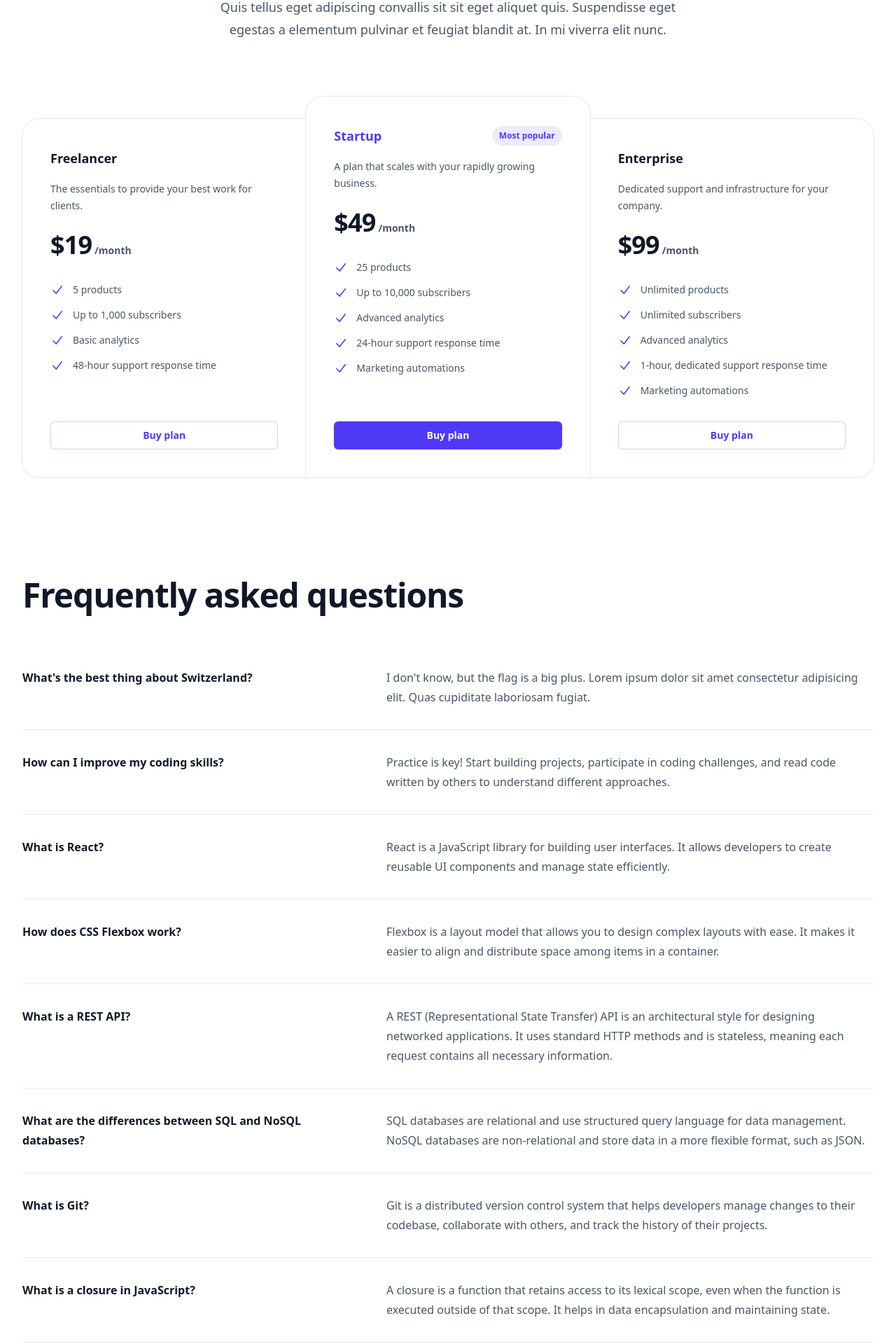
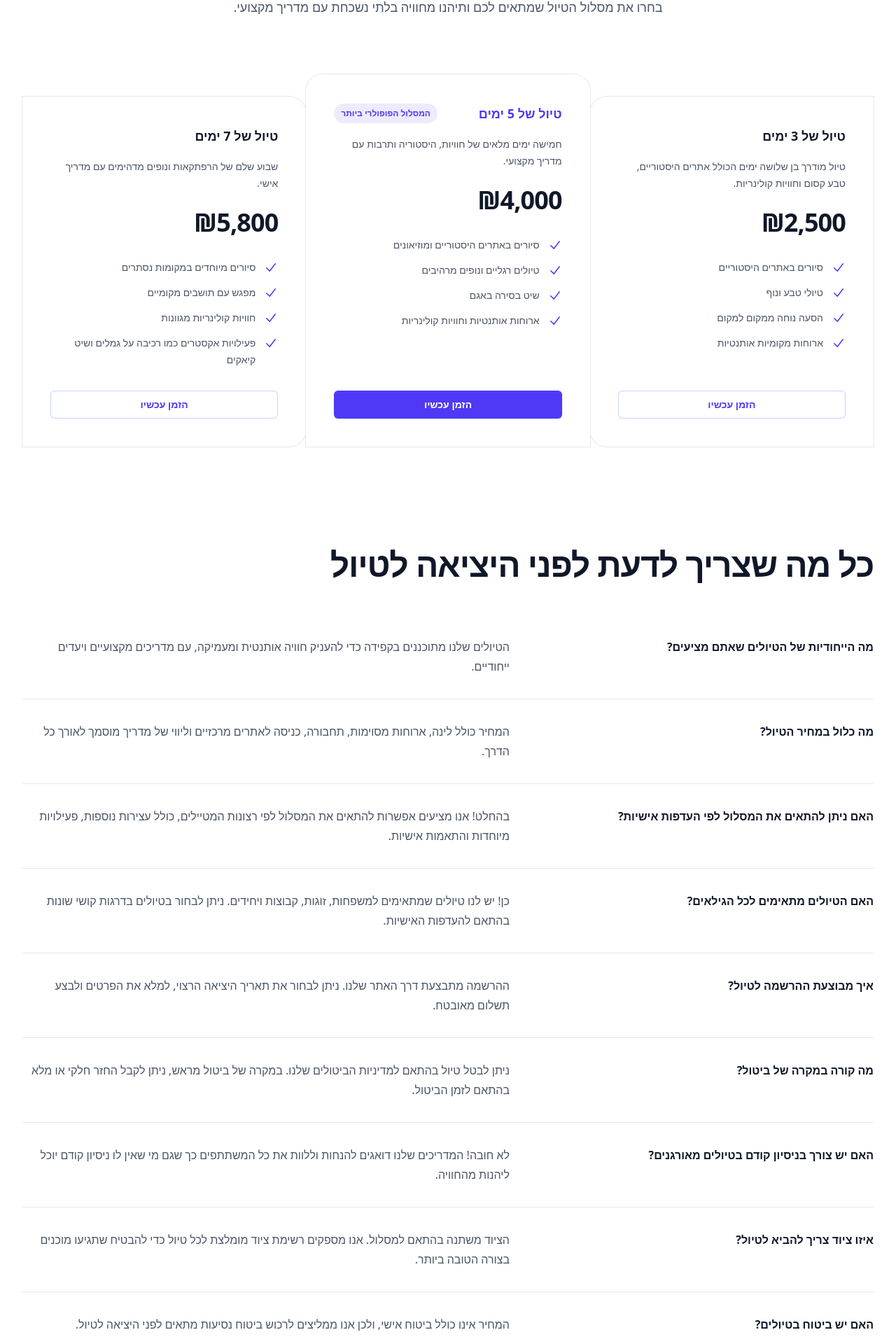
Before and after one commit to tomerkrivzki19/yosefTourGuideProject, a React (Vite) app in the folder client/: page / in a window 1280 px wide. Shown: the part 2480-4400 px from the top of the page at 70% size. Built offline with nearby package versions, Linux system fonts and the light colour scheme.

Commit message:
traslated the faq + pricing for the page

```diff
--- a/client/src/components/MainPage.jsx
+++ b/client/src/components/MainPage.jsx
@@ -95,57 +95,57 @@ const tiers = [
 const faqs = [
   {
     id: 1,
-    question: "What's the best thing about Switzerland?",
+    question: "מה הייחודיות של הטיולים שאתם מציעים?",
     answer:
-      "I don't know, but the flag is a big plus. Lorem ipsum dolor sit amet consectetur adipisicing elit. Quas cupiditate laboriosam fugiat.",
+      "הטיולים שלנו מתוכננים בקפידה כדי להעניק חוויה אותנטית ומעמיקה, עם מדריכים מקצועיים ויעדים ייחודיים.",
   },
   {
     id: 2,
-    question: "How can I improve my coding skills?",
+    question: "מה כלול במחיר הטיול?",
     answer:
-      "Practice is key! Start building projects, participate in coding challenges, and read code written by others to understand different approaches.",
+      "המחיר כולל לינה, ארוחות מסוימות, תחבורה, כניסה לאתרים מרכזיים וליווי של מדריך מוסמך לאורך כל הדרך.",
   },
   {
     id: 3,
-    question: "What is React?",
+    question: "האם ניתן להתאים את המסלול לפי העדפות אישיות?",
     answer:
-      "React is a JavaScript library for building user interfaces. It allows developers to create reusable UI components and manage state efficiently.",
+      "בהחלט! אנו מציעים אפשרות להתאים את המסלול לפי רצונות המטיילים, כולל עצירות נוספות, פעילויות מיוחדות והתאמות אישיות.",
   },
   {
     id: 4,
-    question: "How does CSS Flexbox work?",
+    question: "האם הטיולים מתאימים לכל הגילאים?",
     answer:
-      "Flexbox is a layout model that allows you to design complex layouts with ease. It makes it easier to align and distribute space among items in a container.",
+      "כן! יש לנו טיולים שמתאימים למשפחות, זוגות, קבוצות ויחידים. ניתן לבחור בטיולים בדרגות קושי שונות בהתאם להעדפות האישיות.",
   },
   {
     id: 5,
-    question: "What is a REST API?",
+    question: "איך מבוצעת ההרשמה לטיול?",
     answer:
-      "A REST (Representational State Transfer) API is an architectural style for designing networked applications. It uses standard HTTP methods and is stateless, meaning each request contains all necessary information.",
+      "ההרשמה מתבצעת דרך האתר שלנו. ניתן לבחור את תאריך היציאה הרצוי, למלא את הפרטים ולבצע תשלום מאובטח.",
   },
   {
     id: 6,
-    question: "What are the differences between SQL and NoSQL databases?",
+    question: "מה קורה במקרה של ביטול?",
     answer:
-      "SQL databases are relational and use structured query language for data management. NoSQL databases are non-relational and store data in a more flexible format, such as JSON.",
+      "ניתן לבטל טיול בהתאם למדיניות הביטולים שלנו. במקרה של ביטול מראש, ניתן לקבל החזר חלקי או מלא בהתאם לזמן הביטול.",
   },
   {
     id: 7,
-    question: "What is Git?",
+    question: "האם יש צורך בניסיון קודם בטיולים מאורגנים?",
     answer:
-      "Git is a distributed version control system that helps developers manage changes to their codebase, collaborate with others, and track the history of their projects.",
+      "לא חובה! המדריכים שלנו דואגים להנחות וללוות את כל המשתתפים כך שגם מי שאין לו ניסיון קודם יוכל ליהנות מהחוויה.",
   },
   {
     id: 8,
-    question: "What is a closure in JavaScript?",
+    question: "איזו ציוד צריך להביא לטיול?",
     answer:
-      "A closure is a function that retains access to its lexical scope, even when the function is executed outside of that scope. It helps in data encapsulation and maintaining state.",
+      "הציוד משתנה בהתאם למסלול. אנו מספקים רשימת ציוד מומלצת לכל טיול כדי להבטיח שתגיעו מוכנים בצורה הטובה ביותר.",
   },
   {
     id: 9,
-    question: "How do I optimize my website for performance?",
+    question: "האם יש ביטוח בטיולים?",
     answer:
-      "Optimizing for performance includes techniques such as minimizing HTTP requests, using lazy loading, compressing images, and implementing caching strategies to speed up load times.",
+      "המחיר אינו כולל ביטוח אישי, ולכן אנו ממליצים לרכוש ביטוח נסיעות מתאים לפני היציאה לטיול.",
   },
 ];
 
@@ -606,7 +606,7 @@ function MainPage() {
         </div> */}
 
         {/* Pricing section */}
-        <div className="py-24 sm:pt-48" id="pricing">
+        {/* <div className="py-24 sm:pt-48" id="pricing" dir="rtl">
           <div className="mx-auto max-w-7xl px-6 lg:px-8">
             <div className="mx-auto max-w-2xl lg:text-center">
               <h2 className="text-base/7 font-semibold text-indigo-600">
@@ -693,12 +693,143 @@ function MainPage() {
               ))}
             </div>
           </div>
+        </div> */}
+        <div className="py-24 sm:pt-48" id="pricing" dir="rtl">
+          <div className="mx-auto max-w-7xl px-6 lg:px-8">
+            <div className="mx-auto max-w-2xl lg:text-center">
+              <h2 className="text-base/7 font-semibold text-indigo-600">
+                מחירים
+              </h2>
+              <p className="mt-2 text-pretty text-4xl font-semibold tracking-tight text-gray-900 sm:text-5xl lg:text-balance">
+                מסלולי טיול מותאמים אישית
+              </p>
+              <p className="mt-6 text-pretty text-lg/8 text-gray-600">
+                בחרו את מסלול הטיול שמתאים לכם ותיהנו מחוויה בלתי נשכחת עם מדריך
+                מקצועי.
+              </p>
+            </div>
+            <div className="isolate mx-auto mt-16 grid max-w-md grid-cols-1 gap-y-8 sm:mt-20 lg:mx-0 lg:max-w-none lg:grid-cols-3">
+              {[
+                {
+                  id: "trip-3-days",
+                  name: "טיול של 3 ימים",
+                  description:
+                    "טיול מודרך בן שלושה ימים הכולל אתרים היסטוריים, טבע קסום וחוויות קולינריות.",
+                  price: "₪2,500",
+                  features: [
+                    "סיורים באתרים היסטוריים",
+                    "טיולי טבע ונוף",
+                    "הסעה נוחה ממקום למקום",
+                    "ארוחות מקומיות אותנטיות",
+                  ],
+                },
+                {
+                  id: "trip-5-days",
+                  name: "טיול של 5 ימים",
+                  description:
+                    "חמישה ימים מלאים של חוויות, היסטוריה ותרבות עם מדריך מקצועי.",
+                  price: "₪4,000",
+                  mostPopular: true,
+                  features: [
+                    "סיורים באתרים היסטוריים ומוזיאונים",
+                    "טיולים רגליים ונופים מרהיבים",
+                    "שיט בסירה באגם",
+                    "ארוחות אותנטיות וחוויות קולינריות",
+                  ],
+                },
+                {
+                  id: "trip-7-days",
+                  name: "טיול של 7 ימים",
+                  description:
+                    "שבוע שלם של הרפתקאות ונופים מדהימים עם מדריך אישי.",
+                  price: "₪5,800",
+                  features: [
+                    "סיורים מיוחדים במקומות נסתרים",
+                    "מפגש עם תושבים מקומיים",
+                    "חוויות קולינריות מגוונות",
+                    "פעילויות אקסטרים כמו רכיבה על גמלים ושיט קיאקים",
+                  ],
+                },
+              ].map((tier, tierIdx) => (
+                <div
+                  key={tier.id}
+                  className={classNames(
+                    tier.mostPopular ? "lg:z-10 lg:rounded-b-none" : "lg:mt-8",
+                    tierIdx === 0 ? "lg:rounded-r-none" : "",
+                    tierIdx === 2 ? "lg:rounded-l-none" : "",
+                    "flex flex-col justify-between rounded-3xl bg-white p-8 ring-1 ring-gray-200 xl:p-10"
+                  )}
+                >
+                  <div>
+                    <div className="flex items-center justify-between gap-x-4">
+                      <h3
+                        id={tier.id}
+                        className={classNames(
+                          tier.mostPopular
+                            ? "text-indigo-600"
+                            : "text-gray-900",
+                          "text-lg/8 font-semibold"
+                        )}
+                      >
+                        {tier.name}
+                      </h3>
+                      {tier.mostPopular ? (
+                        <p className="rounded-full bg-indigo-600/10 px-2.5 py-1 text-xs/5 font-semibold text-indigo-600">
+                          המסלול הפופולרי ביותר
+                        </p>
+                      ) : null}
+                    </div>
+                    <p className="mt-4 text-sm/6 text-gray-600">
+                      {tier.description}
+                    </p>
+                    <p className="mt-6 flex items-baseline gap-x-1">
+                      <span className="text-4xl font-semibold tracking-tight text-gray-900">
+                        {tier.price}
+                      </span>
+                      {/* <span className="text-sm/6 font-semibold text-gray-600">
+                        ₪
+                      </span> */}
+                    </p>
+                    <ul
+                      role="list"
+                      className="mt-8 space-y-3 text-sm/6 text-gray-600"
+                    >
+                      {tier.features.map((feature) => (
+                        <li key={feature} className="flex gap-x-3">
+                          <CheckIcon
+                            aria-hidden="true"
+                            className="h-6 w-5 flex-none text-indigo-600"
+                          />
+                          {feature}
+                        </li>
+                      ))}
+                    </ul>
+                  </div>
+                  <a
+                    href="#contact"
+                    aria-describedby={tier.id}
+                    className={classNames(
+                      tier.mostPopular
+                        ? "bg-indigo-600 text-white shadow-sm hover:bg-indigo-500"
+                        : "text-indigo-600 ring-1 ring-inset ring-indigo-200 hover:ring-indigo-300",
+                      "mt-8 block rounded-md px-3 py-2 text-center text-sm/6 font-semibold focus-visible:outline focus-visible:outline-2 focus-visible:outline-offset-2 focus-visible:outline-indigo-600"
+                    )}
+                  >
+                    הזמן עכשיו
+                  </a>
+                </div>
+              ))}
+            </div>
+          </div>
         </div>
 
         {/* FAQs */}
-        <div className="mx-auto max-w-2xl px-6 pb-8 sm:pb-24 sm:pt-12 lg:max-w-7xl lg:px-8 lg:pb-32">
+        <div
+          className="mx-auto max-w-2xl px-6 pb-8 sm:pb-24 sm:pt-12 lg:max-w-7xl lg:px-8 lg:pb-32"
+          dir="rtl"
+        >
           <h2 className="text-4xl font-semibold tracking-tight text-gray-900 sm:text-5xl">
-            Frequently asked questions
+            כל מה שצריך לדעת לפני היציאה לטיול
           </h2>
           <dl className="mt-20 divide-y divide-gray-900/10">
             {faqs.map((faq) => (
```
